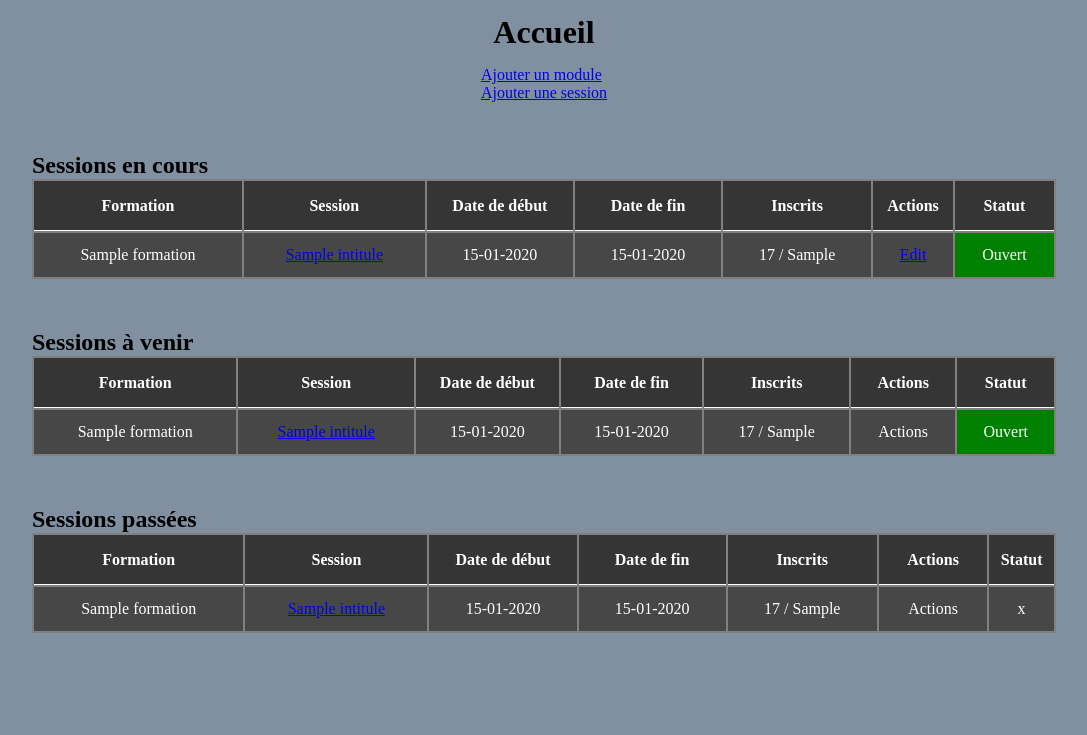
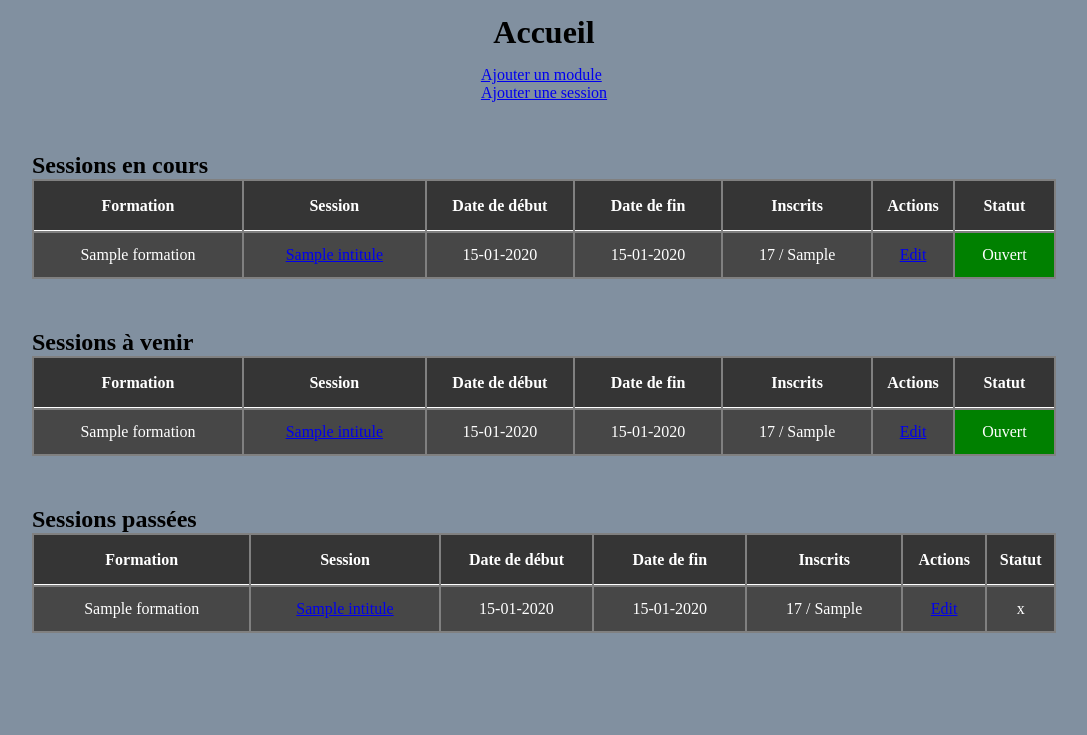
Before and after one commit to mayados/ProjetSessionsSymf, a Symfony app: template templates/session/index.html.twig in a window 1280 px wide. Shown: the part 65-800 px from the top of the page, without its empty margins (96-1183 px from the left). Run offline with Twig, Linux system fonts and the light colour scheme; the template is opened without the code that fills it: most values are stand-ins (such as "Sample title", 1, 10 or a date in 2020); some libraries are stand-ins or nearby versions.

Commit message:
add link to edit future and past sessions

```diff
--- a/templates/session/index.html.twig
+++ b/templates/session/index.html.twig
@@ -36,7 +36,7 @@
                             <td>{{ session.dateDebut | date("d-m-Y") }}</td>
                             <td>{{ session.dateFin | date("d-m-Y") }}</td>
                             <td> {{ session.stagiaires | length }} / {{ session.nbPlaces }}</td>
-                            <td><p><a href='{{ path('edit_session', {'id': session.id}) }}'>Edit</a></p></td>
+                            <td><a href='{{ path('edit_session', {'id': session.id}) }}'>Edit</a></td>
                             {% if session.stagiaires | length == session.nbPlaces %}
                                 <td class="complet">Complet</td>
                             {% else %}
@@ -68,7 +68,7 @@
                             <td>{{ session.dateDebut | date("d-m-Y") }}</td>
                             <td>{{ session.dateFin | date("d-m-Y") }}</td>
                             <td> {{ session.stagiaires | length }} / {{ session.nbPlaces }}</td>
-                            <td>Actions</td>
+                            <td><a href='{{ path('edit_session', {'id': session.id}) }}'>Edit</a></td>
                             {% if session.stagiaires | length == session.nbPlaces %}
                                 <td class="complet">Complet</td>
                             {% else %}
@@ -99,7 +99,7 @@
                             <td>{{ session.dateDebut | date("d-m-Y") }}</td>
                             <td>{{ session.dateFin | date("d-m-Y") }}</td>
                             <td> {{ session.stagiaires | length }} / {{ session.nbPlaces }}</td>
-                            <td>Actions</td>
+                            <td><a href='{{ path('edit_session', {'id': session.id}) }}'>Edit</a></td>
                             <td>x</td>
                         </tr>
                     {% endfor %}
```
